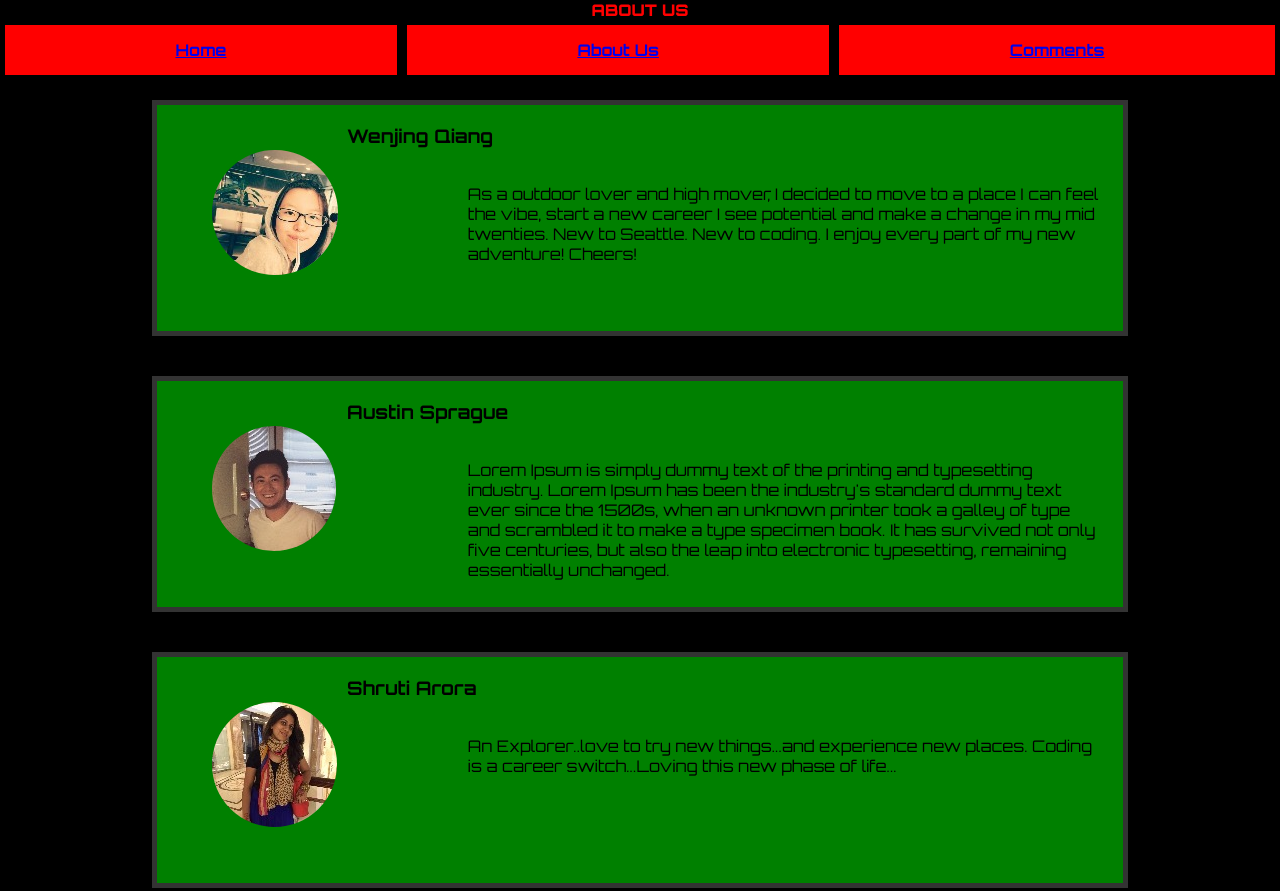
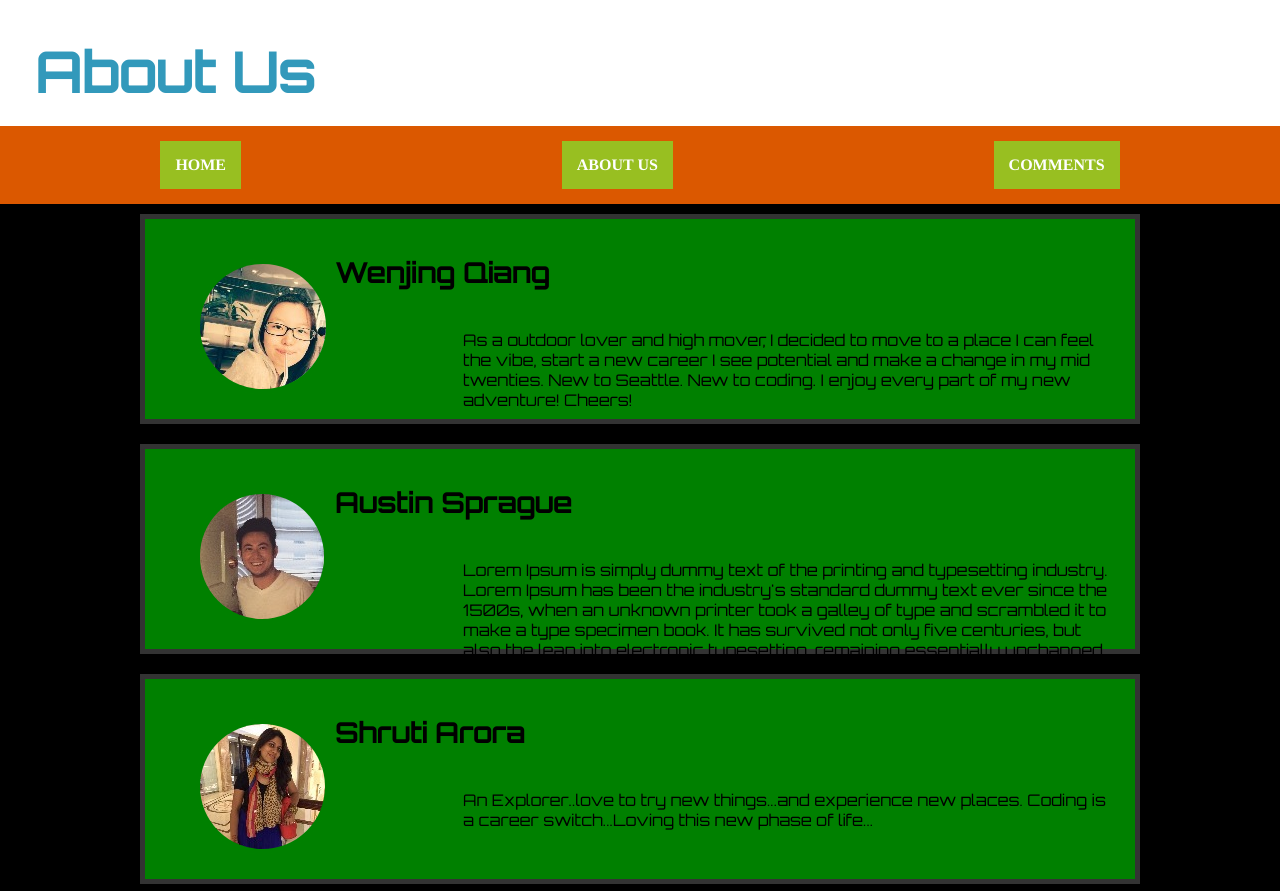
Before and after one commit to austinsprague/mushroaming-game, a plain HTML site: page aboutus.html in a window 1280 px wide. Shown: the top 891 px of the page. Drawn offline with Linux system fonts and the light colour scheme.

Commit message:
aboutusHTMLCSS

```diff
--- a/aboutus.html
+++ b/aboutus.html
@@ -2,13 +2,15 @@
 
 <head>
   <meta charset="utf-8">
-  <title>Test</title>
+  <title>About Us</title>
   <link href="css/aboutus.css" type="text/css" rel="stylesheet"/>
   <link href='https://fonts.googleapis.com/css?family=Orbitron:400,900,700,500' rel='stylesheet' type='text/css'>
 </head>
 
 <body>
-  <header class="header">About Us</header>
+  <header class="header">
+    <h2>About Us</h2>
+  </header>
 
 
 <div class="nav">
@@ -20,7 +22,7 @@
 <div class="grid">
 	<div class="introbox">
 	  <div class="img"><img src="img/wenjing.png"></div>
-    <h3>Wenjing Qiang</h3>
+    <h5>Wenjing Qiang</h5>
 
     <div class="introcontent">
       <p>As a outdoor lover and high mover, I decided to move to a place I can feel the vibe, start a new career I see potential and make a change in my mid twenties. New to Seattle. New to coding. I enjoy every part of my new adventure! Cheers!</p>
@@ -31,7 +33,7 @@
   <div class="grid">
   <div class="introbox">
     <div class="img"><img src="img/austin.png"></div>
-    <h3>Austin Sprague</h3>
+    <h5>Austin Sprague</h5>
 
     <div class="introcontent">
       <p>Lorem Ipsum is simply dummy text of the printing and typesetting industry. Lorem Ipsum has been the industry's standard dummy text ever since the 1500s, when an unknown printer took a galley of type and scrambled it to make a type specimen book. It has survived not only five centuries, but also the leap into electronic typesetting, remaining essentially unchanged.</p>
@@ -42,7 +44,7 @@
   <div class="grid">
   <div class="introbox">
     <div class="img"><img src="img/shruti.png"></div>
-    <h3>Shruti Arora</h3>
+    <h5>Shruti Arora</h5>
 
     <div class="introcontent">
       <p>An Explorer..love to try new things...and experience new places. Coding is a career switch...Loving this new phase of life...</p>
@@ -53,15 +55,15 @@
   <div class="grid">
   <div class="introbox">
     <div class="img"><img src="img/alex.png"></div>
-    <h3>Alexander Lau</h3>
+    <h5>Alexander Lau</h5>
 
     <div class="introcontent">
       <p>Hello! I am a video game nerd and former design engineer learning how to code so I can start a new career! Everyday at Code Fellows is a learning experience; the students, TA's, and Instructor here are great!</p>
     </div>
   </div>
-  <br>
 
-<footer class="footer"> Created by S.W.A.A.</footer>
+
+<footer class="footer"> Created by the S.W.A.A. team</footer>
 
 </body>
 
--- a/css/aboutus.css
+++ b/css/aboutus.css
@@ -1,61 +1,97 @@
-html {
+/*html {
   margin: 0px;
   height: 100%;
   width: 100%;
-}
+}*/
+
+h1, h2, h3, h4, h5, h6 {
+  margin-top: 2rem;
+  margin-bottom: 1rem;}
+h1 { font-size: 4.0rem; line-height: 1.2;  letter-spacing: -.1rem;}
+h2 { font-size: 3.6rem; line-height: 1.25; letter-spacing: -.1rem; }
+h3 { font-size: 3.0rem; line-height: 1.3;  letter-spacing: -.1rem; }
+h4 { font-size: 2.4rem; line-height: 1.35; letter-spacing: -.08rem; color: #BCBCBC; border-bottom:black; }
+h5 { font-size: 1.8rem; line-height: 1.5;  letter-spacing: -.05rem;}
+h6 { font-size: 1.3rem; line-height: 1.6;  letter-spacing: 0; color: #BCBCBC; font-family: Times;}
 
 body {
   margin: 0px;
   min-height: 100%;
-  width: 100%;
-  background-color: black;
+  background-color: #424242;
 }
 
-#canvas {
+/*#canvas {
   display: block;
   margin-top: 50px;
   margin-right: 50px;
   margin-left: 50px;
   margin-bottom: 20px;
   border: 5px solid #333333;
+}*/
+
+.header{
+/* text-align: center;*/
+ color: #3299BB;
+/* background-color: #BCBCBC;*/
+background-color: white;
+ font-family: 'Orbitron', sans-serif;
+ font-weight: 600;
+ padding-top: 3px;
+ padding-bottom: 3px;
+ padding-left: 35px;
+
 }
 
-.header, .footer {
-  text-align: center;
-  color: red;
-  text-transform: uppercase;
-  background-color: black;
-  width:100%;
-  font-family: 'Orbitron', sans-serif;
-  font-weight: 900;
+.footer{
+ text-align: center;
+ color: #424242;
+ text-transform: uppercase;
+ background-color: #BCBCBC;
+
+ font-family: 'Orbitron', sans-serif;
+ font-weight: 600;
+ padding: 10px;
 }
 
 
 .nav {
   display: flex;
-  flex-flow: row wrap;
-  align-items: center;
-  justify-content: space-around;
-  background-color: black;
-  marign:0;
-  padding: 0;
-  width: 100%;
+  flex-flow: row;
+  align-items: stretch;
+/*  justify-content: center;*/
+  /*background-color: #585858;*/
+  background-color: #BCBCBC;
+/*  margin-top:-50px;*/
+  font-family: 'Times', sans-serif;
 }
 
-.item {
+.item
+{
+  display: stretch;
   flex-grow: 1;
-  height: 50px;
-  margin: 5px;
-  background: red;
+  background: #DB5800;
   color: white;
   text-align: center;
-  line-height: 50px;
-  font-weight: 600;
-  font-family: 'Orbitron', sans-serif;
+  padding: 15px;
+
 }
 
-a:hover {
-  background-color: #efefef
+a {
+  color: white;
+  display: inline-block;
+/*  width: 100%;*/
+  font-weight: bold;
+  background-color: #98bf21;
+  text-align: center;
+  padding: 15px;
+  text-decoration: none;
+  text-transform: uppercase;
+}
+
+a:hover, a:active {
+  background-color: white;
+  color: #98bf21;
+
 }
 
 .grid {
@@ -67,9 +103,6 @@ a:hover {
   margin: 0;
   padding: 0;
   width: 100%;
-  background-image: url("img/8bitseattle.jgp");
-  background-position: left bottom;
-  background-repeat: no-repeat;
 }
 
 .aside {
@@ -81,23 +114,12 @@ a:hover {
   font-family: 'Orbitron', sans-serif;
 }
 
-#header {
-	background-color: grey;
-	width: 100%;
-  height: 20%;
-  text-align: center;
-}
-
-li {
-	list-style: none;
-	display: inline-block;
-}
 
 .introbox {
-	width: 936px;
-  height: 226px;
+	width: 960px;
+  height: 200px;
   padding-left: 30px;
-  margin: 20px;
+  margin: 10px;
   background-color: green;
   border: 5px solid #333333;
   font-family: 'Orbitron', sans-serif;
```
